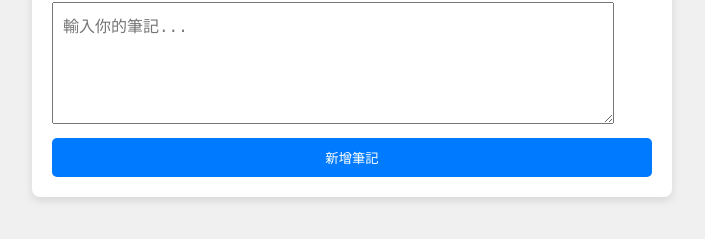
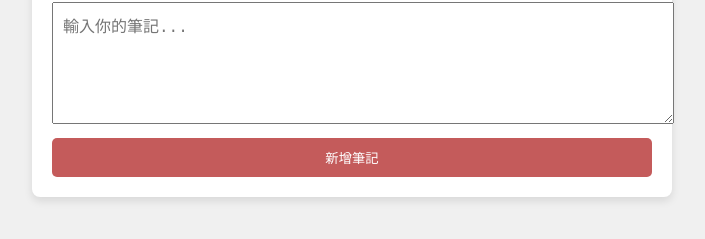
Before and after one commit to ivy2270/my-note-app, a plain HTML site: page index.html in a window 1280 px wide. Shown: the part 355-594 px from the top of the page, without its empty margins (288-993 px from the left). Drawn offline with Linux system fonts and the light colour scheme.

Commit message:
Update style.css

```diff
--- a/style.css
+++ b/style.css
@@ -18,7 +18,7 @@ body {
 }
 
 textarea {
-    width: 90%;
+    width: 100%;
     height: 100px;
     margin-bottom: 10px;
     padding: 10px;
@@ -26,7 +26,7 @@ textarea {
 }
 
 button {
-    background-color: #007bff;
+    background-color: #C45B5B;
     color: #ffffff;
     border: none;
     padding: 10px;
@@ -36,7 +36,7 @@ button {
 }
 
 button:hover {
-    background-color: #C45B5B;
+    background-color: #F39999;
 }
 
 .note {
```
